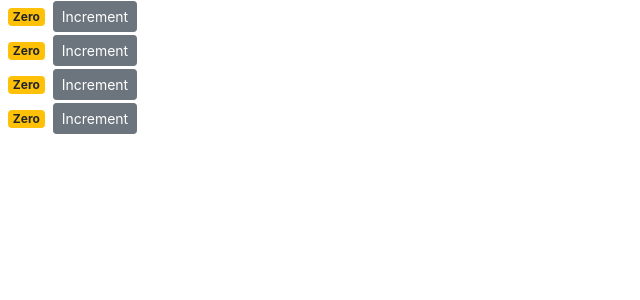
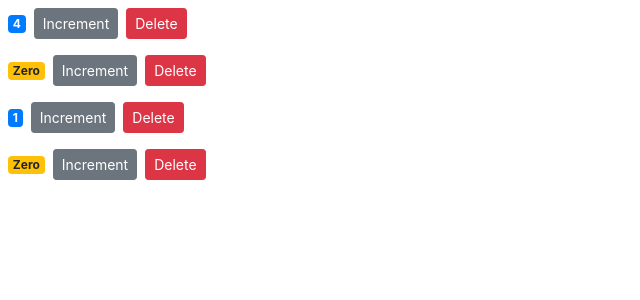
Before and after one commit to ivandtr/react-counter-app, a React (Create React App) app: page / in a window 1280 px wide. Shown: the top 300 px of the page, without its empty margins (0-640 px from the left). Built offline with nearby package versions, Linux system fonts and the light colour scheme.

Commit message:
Refactor to remove state from Counter component

```diff
--- a/src/components/counter.jsx
+++ b/src/components/counter.jsx
@@ -1,21 +1,21 @@
 import React, { Component } from 'react';
 
 class Counter extends Component {
-  state = {
-    count: 0,
-    tags: ['tag1', 'tag2', 'tag3'],
-  };
-
-  handleClick = () => {
-    this.setState({ count: this.state.count + 1 });
-  };
-
   render() {
     return (
       <div>
         <span className={this.getBadgeClasses()}>{this.formatCount()}</span>
-        <button onClick={this.handleClick} className="btn btn-secondary btn-sm">
+        <button
+          onClick={() => this.props.onIncrement(this.props.counter)}
+          className="btn btn-secondary btn-sm"
+        >
           Increment
+        </button>
+        <button
+          onClick={() => this.props.onDelete(this.props.counter.id)}
+          className="btn btn-danger btn-sm m-2"
+        >
+          Delete
         </button>
       </div>
     );
@@ -23,13 +23,13 @@
 
   getBadgeClasses() {
     let classes = 'badge m-2 badge-';
-    classes += this.state.count === 0 ? 'warning' : 'primary';
+    classes += this.props.counter.value === 0 ? 'warning' : 'primary';
     return classes;
   }
 
   formatCount() {
-    const { count } = this.state;
-    return count === 0 ? 'Zero' : count;
+    const { value } = this.props.counter;
+    return value === 0 ? 'Zero' : value;
   }
 }
 
--- a/src/components/counters.jsx
+++ b/src/components/counters.jsx
@@ -4,18 +4,36 @@
 class Counters extends Component {
   state = {
     counters: [
-      { id: 1, value: 0 },
+      { id: 1, value: 4 },
       { id: 2, value: 0 },
-      { id: 3, value: 0 },
+      { id: 3, value: 1 },
       { id: 4, value: 0 },
     ],
+  };
+
+  handleIncrement = (counter) => {
+    const counters = [...this.state.counters];
+    const index = counters.indexOf(counter);
+    counters[index] = { ...counter };
+    counters[index].value++;
+    this.setState({ counters });
+  };
+
+  handleDelete = (counterId) => {
+    const counters = this.state.counters.filter((c) => c.id !== counterId);
+    this.setState({ counters });
   };
 
   render() {
     return (
       <div>
         {this.state.counters.map((counter) => (
-          <Counter key={counter.id} />
+          <Counter
+            key={counter.id}
+            onDelete={this.handleDelete}
+            onIncrement={this.handleIncrement}
+            counter={counter}
+          />
         ))}
       </div>
     );
```
